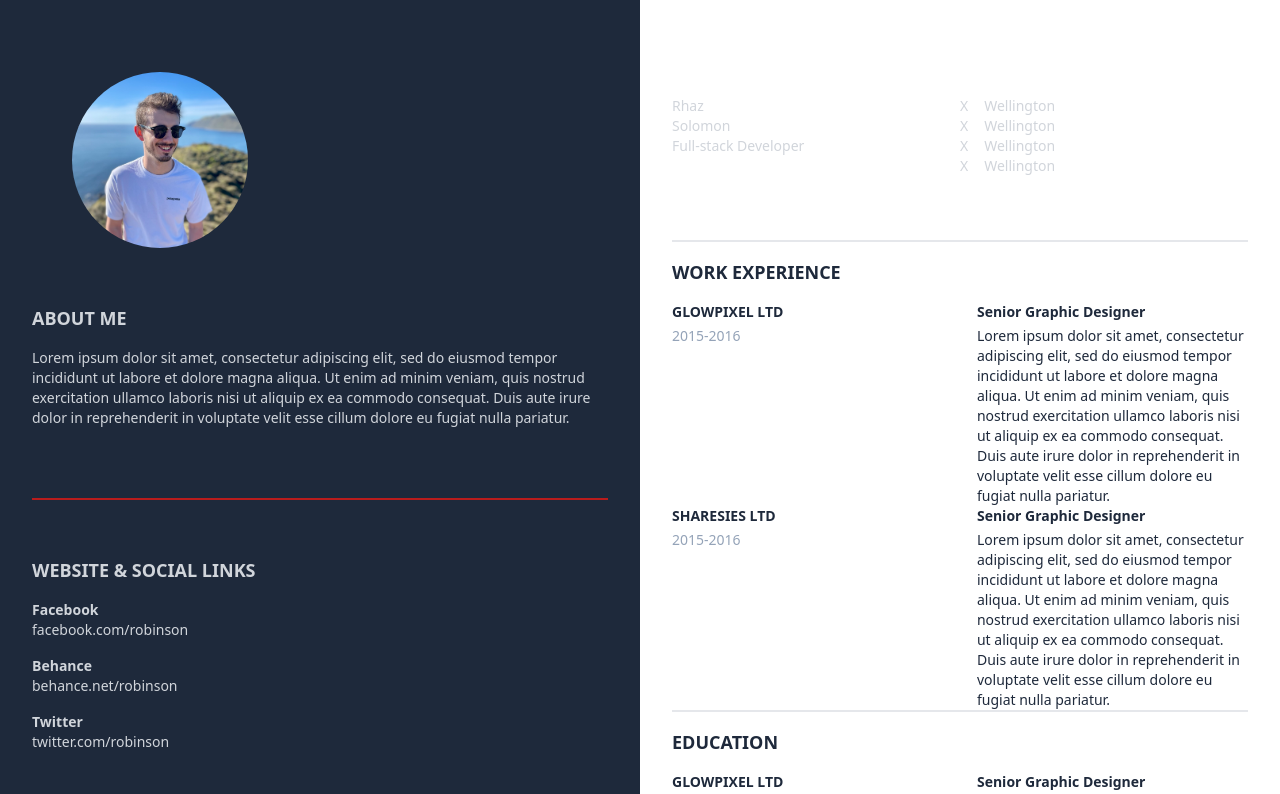
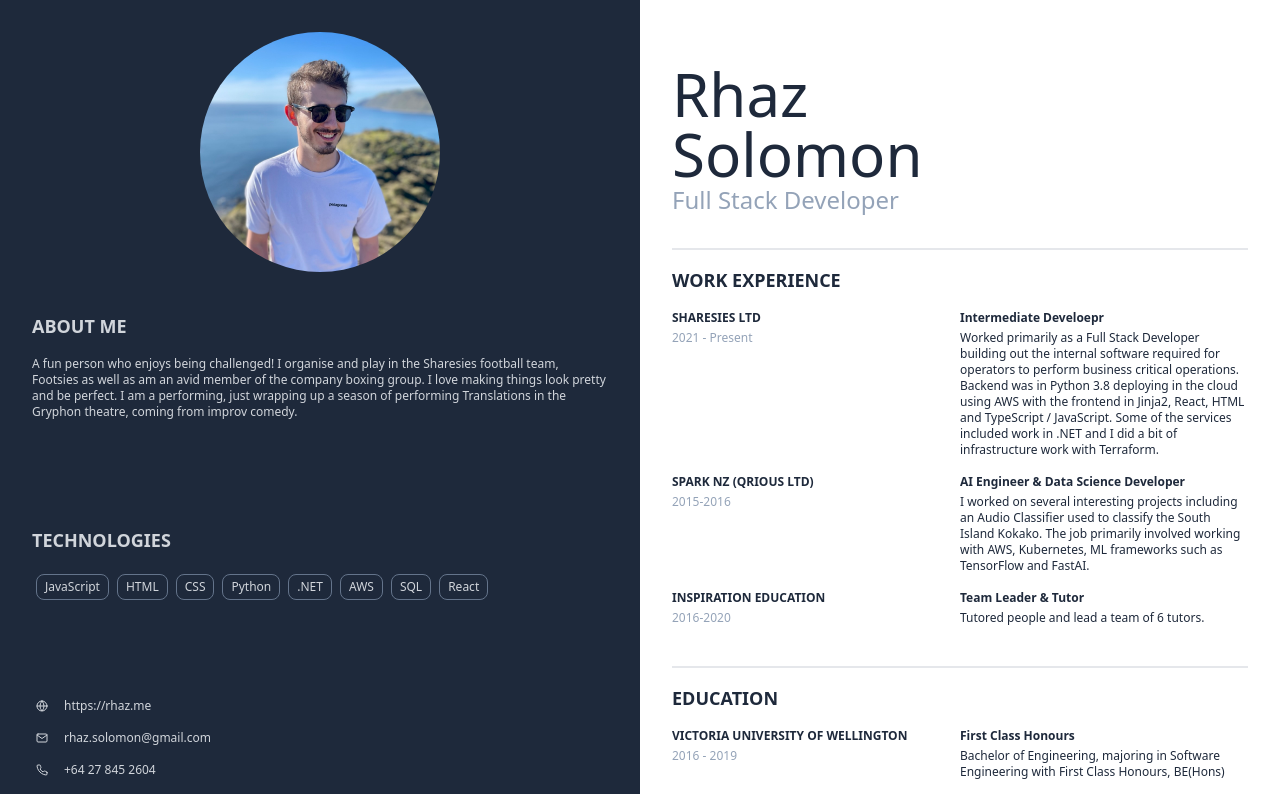
Before and after one commit to rhazsolomon/my-website, a React (Create React App) app: page / in a window 1280 px wide. Shown: the top 794 px of the page. Built offline with nearby package versions, Linux system fonts and the light colour scheme.

Commit message:
bunch of stuff

```diff
--- a/package.json
+++ b/package.json
@@ -8,6 +8,7 @@
     "@testing-library/user-event": "^13.5.0",
     "react": "^18.0.0",
     "react-dom": "^18.0.0",
+    "react-icons": "^4.3.1",
     "react-scripts": "5.0.1",
     "web-vitals": "^2.1.4"
   },
--- a/public/index.html
+++ b/public/index.html
@@ -24,7 +24,7 @@
       work correctly both with client-side routing and a non-root public URL.
       Learn how to configure a non-root public URL by running `npm run build`.
     -->
-    <title>React App</title>
+    <title>Rhaz Solomon</title>
   </head>
   <body>
     <noscript>You need to enable JavaScript to run this app.</noscript>
--- a/src/App.js
+++ b/src/App.js
@@ -5,13 +5,18 @@ import MyWebsiteLandingPage from './pages/MyWebsiteLandingPage';
 import OweMessagePage from './pages/OweMessagePage'
 import TimelineAppPage from './pages/TimelineAppPage'
 import MyResume from './pages/MyResume';
+import FlipCard from './components/FlipCard';
+import WorkInProgress from './components/WorkInProgress'
+
 
 function App() {
   return (
     <div className="App flex flex-col w-screen h-screen items-center justify-center">
       {/* <MyWebsiteLandingPage /> */}
       {/* <OweMessagePage /> */}
-      <MyResume />
+      <WorkInProgress className="md:hidden" />
+      <MyResume className="hidden md:flex" />
+      {/* <FlipCard className={'w-2/3 h-2/3'} front={<MyResume />} back={"Hello"} /> */}
     </div>
   );
 }
--- a/src/components/FlipCard.js
+++ b/src/components/FlipCard.js
@@ -7,7 +7,7 @@ const addStyles = (styles) => {
     document.head.appendChild(styleSheet)
 }
 
-const FlipCard = ({front, back}) => {
+const FlipCard = ({ front, back, className }) => {
     addStyles(`
         .backface-hidden {
             backface-visibility: hidden;
@@ -24,7 +24,7 @@ const FlipCard = ({front, back}) => {
     const hoverStyles = 'flipped-y'
     const notHoverStyles = ''
     return (
-        <div className="w-80 h-96 relative hover:cursor-pointer" onMouseEnter={onMouseEnter} onMouseLeave={onMouseEnter}>
+        <div className={`${className} relative hover:cursor-pointer`} onMouseEnter={onMouseEnter} onMouseLeave={onMouseEnter}>
             <div className={`h-full w-full rounded-lg shadow-md border border-gray-200 bg-green-300 transition-transform duration-1000 absolute backface-hidden text-center ${isHover ? hoverStyles : notHoverStyles}`}>
                 {front}
             </div>
--- /dev/null
+++ b/src/components/WorkInProgress.js
@@ -0,0 +1,9 @@
+const WorkInProgress = (props) => {
+    return (
+        <div className={` ${props.className} p-8 bg-orange-300 w-full`}>
+            This page is very much a work in progess!  So no judgements!
+        </div>
+    )
+}
+
+export default WorkInProgress;
--- a/src/pages/MyResume.js
+++ b/src/pages/MyResume.js
@@ -4,19 +4,20 @@ import HStack from '../components/HStack'
 import WireframeBox from '../components/WireframeBox'
 import VStack from "../components/VStack";
 import profile from '../static/profile.jpeg'
-
+import { FiMapPin, FiPhone, FiMail, FiGlobe } from 'react-icons/fi'
+import resumeData from '../static/resume_data'
 
 const ProfilePicture = () => {
     return (
-        <img className="rounded-full w-44 m-10" src={profile}></img>
+        <img className="rounded-full w-full m-auto lg:w-60 hover:animate-pulse" src={profile}></img>
     )
 }
 
-const AboutMe = () => {
+const AboutMe = ({ text }) => {
     return (
-        <div className="h-full w-full">
+        <div className="w-full">
             <SectionHeader title={'About Me'} />
-            <p>Lorem ipsum dolor sit amet, consectetur adipiscing elit, sed do eiusmod tempor incididunt ut labore et dolore magna aliqua. Ut enim ad minim veniam, quis nostrud exercitation ullamco laboris nisi ut aliquip ex ea commodo consequat. Duis aute irure dolor in reprehenderit in voluptate velit esse cillum dolore eu fugiat nulla pariatur. </p>
+            <p>{text}</p>
         </div>
     )
 }
@@ -47,7 +48,7 @@ const WebsiteAndSocial = () => {
     return (
         <div className="w-full">
             <SectionHeader title={'Website & Social Links'} />
-            <SocialLink t={'Facebook'} u={'facebook.com/robinson'} />
+            <SocialLink t={'Facebook'} u={'https://www.facebook.com/rhaz.solomon'} />
             <SocialLink t={'Behance'} u={'behance.net/robinson'} />
             <SocialLink t={'Twitter'} u={'twitter.com/robinson'} />
         </div>
@@ -58,13 +59,13 @@ const WebsiteAndSocial = () => {
 
 const ExperienceSectionInfo = ({ info }) => {
     return (
-        <HStack>
-            <VStack className='text-left items-start align-top w-auto pr-16'>
-                <h2 className="uppercase font-bold whitespace-nowrap mb-1">{info.company}</h2>
+        <HStack className="pb-4">
+            <VStack className='text-left items-start w-60'>
+                <h2 className="uppercase font-bold mb-1">{info.company}</h2>
                 <h3 className="text-slate-400">{info.date}</h3>
             </VStack>
             <VStack>
-                <h2 className="font-bold whitespace-nowrap mb-1">{info.role}</h2>
+                <h2 className="font-bold mb-1">{info.role}</h2>
                 <p>{info.description}</p>
             </VStack>
         </HStack>
@@ -73,7 +74,7 @@ const ExperienceSectionInfo = ({ info }) => {
 
 const ExperienceSection = ({ t, experiences }) => {
     return (
-        <VStack className="text-slate-800 w-full text-left justify-start border-t-2">
+        <VStack className="text-slate-800 w-full text-left justify-start border-t-2 mb-6">
             <SectionHeader title={t} />
             <VStack className='w-full justify-start align-top h-full'>
                 {experiences.map((a) => <ExperienceSectionInfo info={a} />)}
@@ -85,65 +86,67 @@ const ExperienceSection = ({ t, experiences }) => {
 
 const IconText = ({ icon, text }) => {
     return (
-        <HStack className={'gap-4 h-auto'}>
-            <div>X</div>
+        <HStack className={'gap-4 h-auto items-end text-right w-auto m-1'}>
+            {icon}
             <div>{text}</div>
         </HStack>
     )
 }
+
+const StaticInfoSection = () => {
+    return (
+        <VStack className="w-auto gap-2 h-full justify-end">
+            <IconText icon={<FiGlobe />} text={'https://rhaz.me'} />
+            <IconText icon={<FiMail />} text={'rhaz.solomon@gmail.com'} />
+            <IconText icon={<FiPhone />} text={'+64 27 845 2604'} />
+            <IconText icon={<FiMapPin />} text={'Wellington'} />
+        </VStack>
+    )
+}
 const TopInfoPanel = () => {
     return (
-        <HStack className='h-auto py-16'>
+        <HStack className='py-8' >
             <VStack>
-                <div>Rhaz</div>
-                <div>Solomon</div>
-                <div>Full-stack Developer</div>
-            </VStack>
-            <VStack>
-                <IconText icon={'location'} text={'Wellington'} />
-                <IconText icon={'location'} text={'Wellington'} />
-                <IconText icon={'location'} text={'Wellington'} />
-                <IconText icon={'location'} text={'Wellington'} />
+                <div className="text-6xl">Rhaz</div>
+                <div className="text-6xl">Solomon</div>
+                <div className="text-2xl text-slate-400">Full Stack Developer</div>
             </VStack>
         </HStack>
     )
 }
 
-const MyResume = () => {
+const MyTechnologiesSection = () => {
     return (
-        <HStack className='text-gray-300 text-left text-sm  shadow-md justify-start'>
-            <VStack className="bg-slate-800 justify-start p-8">
+        <div>
+            <SectionHeader title={"Technologies"} />
+            {resumeData.technologies.map(a => {
+                return (
+                    <div className="border-slate-500 hover:bg-slate-500 border rounded-lg p-1 px-2 inline-block m-1">
+                        {a}
+                    </div>
+                )
+            })}
+        </div>
+    )
+}
+const MyResume = (props) => {
+
+
+    return (
+        <HStack className={`${props.className} text-gray-300 text-left shadow-md justify-start text-xs`}>
+            <VStack className="bg-slate-800 gap-6 justify-start p-8 items-start w-1/3">
                 <ProfilePicture />
-                <AboutMe />
+                <AboutMe text={resumeData.aboutMe} />
                 <Divider />
-                <WebsiteAndSocial />
+                <MyTechnologiesSection />
+                <Divider />
+                <StaticInfoSection />
             </VStack>
-            <VStack className={'p-8 bg-white w-auto'}>
+            <VStack className={'p-8 bg-white text-slate-800 w-full'}>
                 <TopInfoPanel />
-
-                <ExperienceSection t={"Work Experience"} experiences={[
-                    {
-                        company: 'GlowPixel LTD',
-                        date: '2015-2016',
-                        role: 'Senior Graphic Designer',
-                        description: 'Lorem ipsum dolor sit amet, consectetur adipiscing elit, sed do eiusmod tempor incididunt ut labore et dolore magna aliqua. Ut enim ad minim veniam, quis nostrud exercitation ullamco laboris nisi ut aliquip ex ea commodo consequat. Duis aute irure dolor in reprehenderit in voluptate velit esse cillum dolore eu fugiat nulla pariatur.'
-                    },
-                    {
-                        company: 'Sharesies Ltd',
-                        date: '2015-2016',
-                        role: 'Senior Graphic Designer',
-                        description: 'Lorem ipsum dolor sit amet, consectetur adipiscing elit, sed do eiusmod tempor incididunt ut labore et dolore magna aliqua. Ut enim ad minim veniam, quis nostrud exercitation ullamco laboris nisi ut aliquip ex ea commodo consequat. Duis aute irure dolor in reprehenderit in voluptate velit esse cillum dolore eu fugiat nulla pariatur.'
-                    }
-                ]} />
-
-                <ExperienceSection t={"Education"} experiences={[
-                    {
-                        company: 'GlowPixel LTD',
-                        date: '2015-2016',
-                        role: 'Senior Graphic Designer',
-                        description: 'Lorem ipsum dolor sit amet, consectetur adipiscing elit, sed do eiusmod tempor incididunt ut labore et dolore magna aliqua. Ut enim ad minim veniam, quis nostrud exercitation ullamco laboris nisi ut aliquip ex ea commodo consequat. Duis aute irure dolor in reprehenderit in voluptate velit esse cillum dolore eu fugiat nulla pariatur.'
-                    }
-                ]} />
+                <ExperienceSection t={"Work Experience"} experiences={resumeData.workExperiences} />
+                <ExperienceSection t={"Education"} experiences={resumeData.educationExperiences} />
+                <div className="h-full"></div>
             </VStack>
         </HStack>
     )
--- /dev/null
+++ b/src/static/resume_data.json
@@ -0,0 +1,47 @@
+{
+    "aboutMe": "A fun person who enjoys being challenged!  I organise and play in the Sharesies football team, Footsies as well as am an avid member of the company boxing group.\n\nI love making things look pretty and be perfect.\nI am a performing, just wrapping up a season of performing Translations in the Gryphon theatre, coming from improv comedy.",
+    "technologies": [
+        "JavaScript",
+        "HTML",
+        "CSS",
+        "Python",
+        ".NET",
+        "AWS",
+        "SQL",
+        "React"
+    ],
+    "workExperiences": [
+        {
+            "company": "Sharesies Ltd",
+            "date": "2021 - Present",
+            "role": "Intermediate Develoepr",
+            "description": "Worked primarily as a Full Stack Developer building out the internal software required for operators to perform business critical operations. Backend was in Python 3.8 deploying in the cloud using AWS with the frontend in Jinja2, React, HTML and TypeScript / JavaScript. Some of the services included work in .NET and I did a bit of infrastructure work with Terraform."
+        },
+        {
+            "company": "Spark NZ (Qrious Ltd)",
+            "date": "2015-2016",
+            "role": "AI Engineer & Data Science Developer",
+            "description": "I worked on several interesting projects including an Audio Classifier used to classify the South Island Kokako. The job primarily involved working with AWS, Kubernetes, ML frameworks such as TensorFlow and FastAI."
+        },
+        {
+            "company": "Inspiration Education",
+            "date": "2016-2020",
+            "role": "Team Leader & Tutor",
+            "description": "Tutored people and lead a team of 6 tutors."
+        }
+    ],
+    "educationExperiences": [
+        {
+            "company": "Victoria University of Wellington",
+            "date": "2016 - 2019",
+            "role": "First Class Honours",
+            "description": "Bachelor of Engineering, majoring in Software Engineering with First Class Honours, BE(Hons)"
+        },
+        {
+            "company": "Whanganui High School",
+            "date": "2011 - 2015",
+            "role": "Head Boy",
+            "description": "First Class Honours, majoring in Software Engineerin"
+        }
+    ]
+}
```
Also changed, not shown: .yarnrc.yml (added), 2 other files (tests, documents, lock files or other folders).
